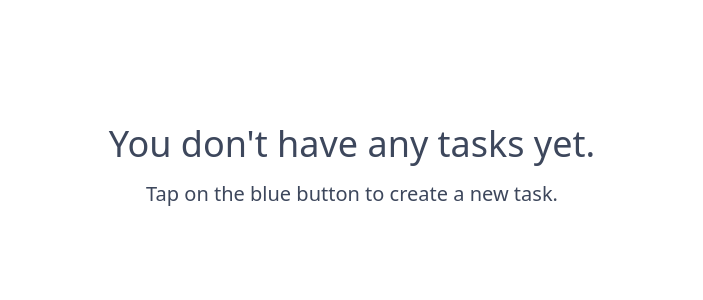
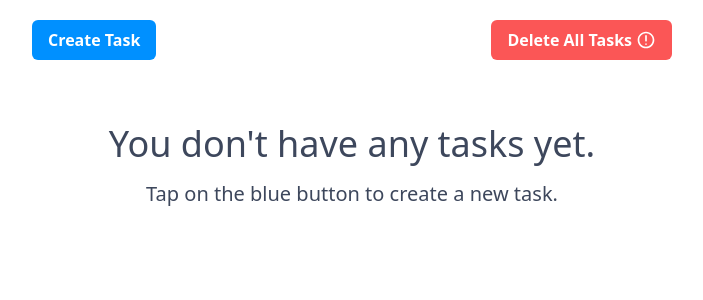
Before and after one commit to Tskxe33/todo-list-app, a React (Vite) app: page / in a window 1280 px wide. Shown: the top 300 px of the page, without its empty margins (288-991 px from the left). Built offline with nearby package versions, Linux system fonts and the light colour scheme.

Commit message:
fix: button color rendering

```diff
--- a/src/components/CustomButton.tsx
+++ b/src/components/CustomButton.tsx
@@ -8,13 +8,25 @@ interface Props {
 }
 
 const CustomButton = ({ text, onClick, backgroundColor, icon }: Props) => {
-  const bgColor = `bg-${backgroundColor || "primary"}`;
-  const hoverColor = `hover:bg-${backgroundColor || "primary/80"}`;
+  const getBackgroundColor = () => {
+    switch (backgroundColor) {
+      case "primary":
+        return "bg-primary hover:bg-primary/80";
+      case "secondary":
+        return "bg-secondary hover:bg-secondary/80";
+      case "warning":
+        return "bg-warning hover:bg-warning/80";
+      case "danger":
+        return "bg-danger hover:bg-danger/80";
+      default:
+        return "bg-primary hover:bg-primary/80";
+    }
+  };
 
   return (
     <button
       onClick={onClick}
-      className={`rounded-md  px-4 py-2 cursor-pointer ${bgColor} ${hoverColor} transition-all duration-300 flex flex-row items-center gap-1`}
+      className={`rounded-md  px-4 py-2 cursor-pointer transition-all duration-300 flex flex-row items-center gap-1 ${getBackgroundColor()}`}
     >
       <p className="text-white font-semibold text-sm md:text-base">{text}</p>
       {icon}
```
